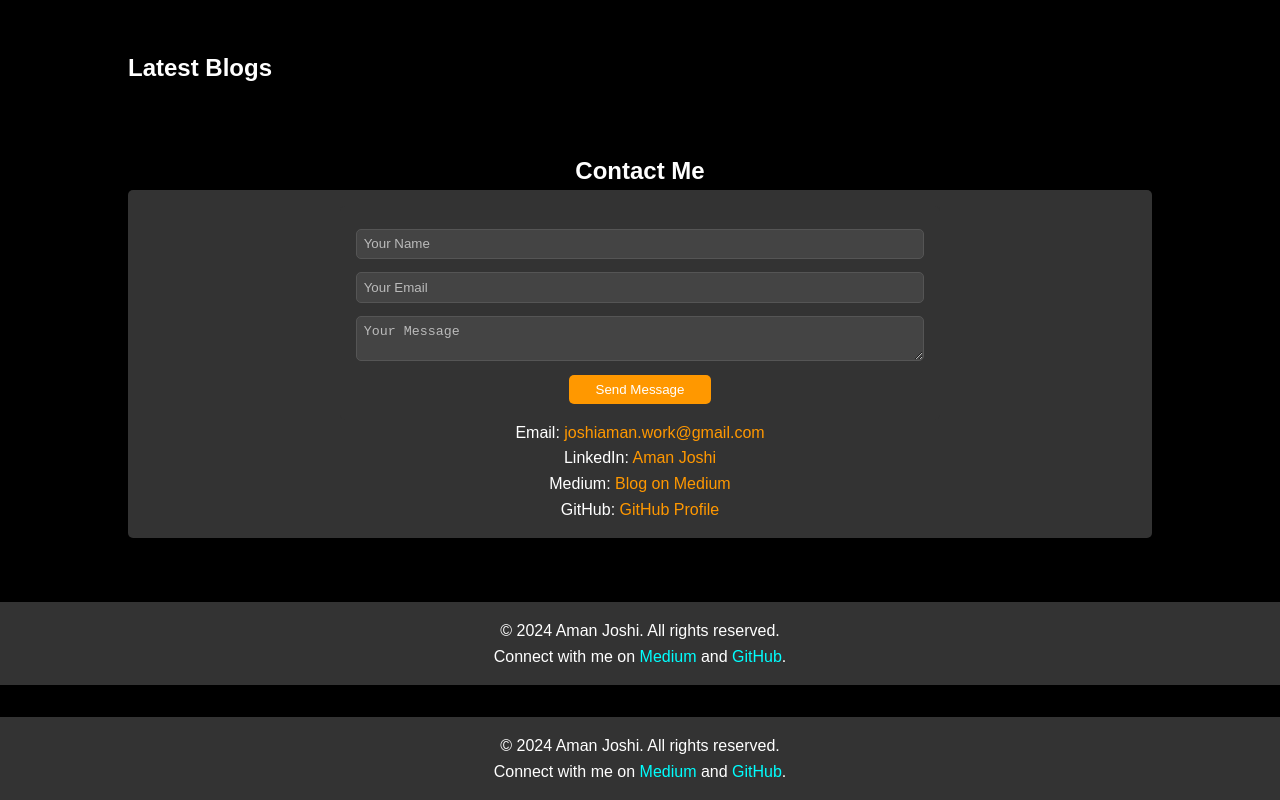
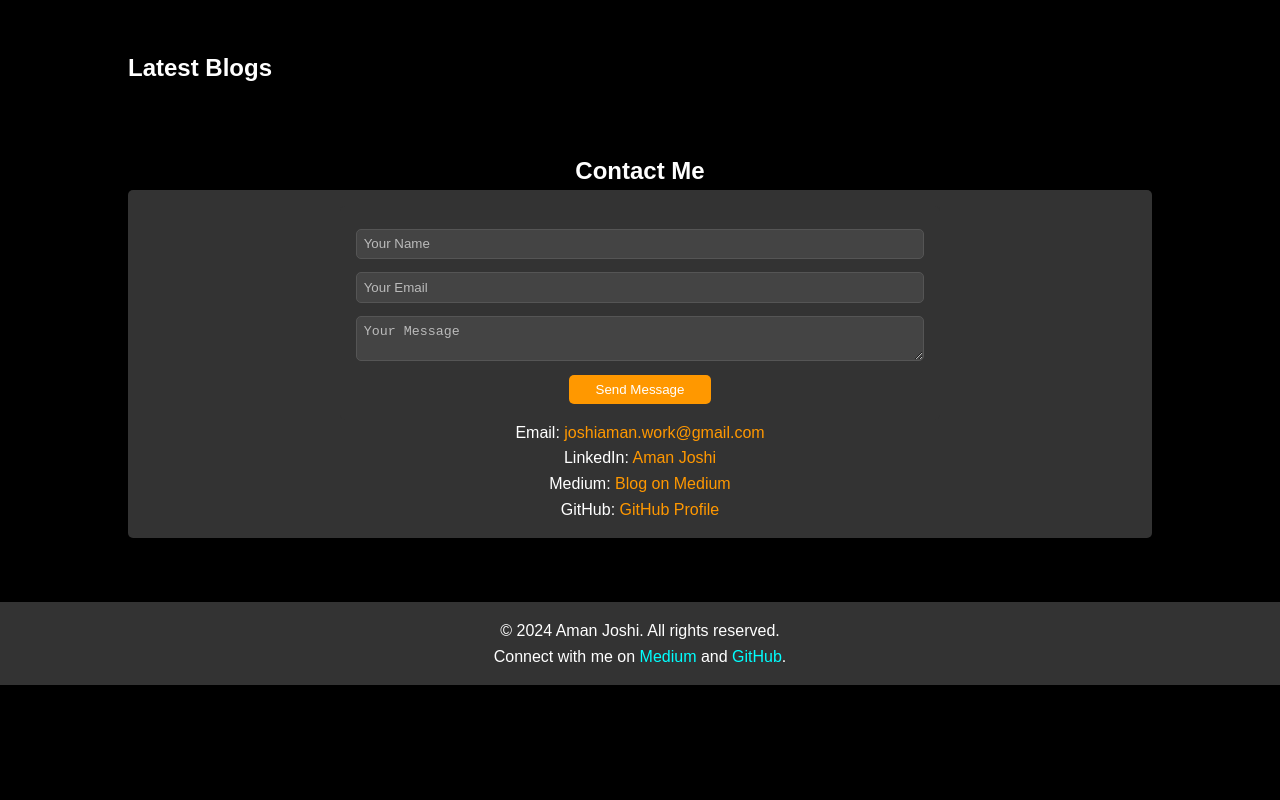
Before and after one commit to icyboguyaman/amanjoshi.dev, a plain HTML site: page index.html in a window 1280 px wide. Shown: the part 2848-3648 px from the top of the page. After the commit the page ends 3533 px from the top, so only its background shows below. Drawn offline with Linux system fonts and the light colour scheme; no server answers.

Commit message:
Update index.html

```diff
--- a/index.html
+++ b/index.html
@@ -180,13 +180,6 @@
         </div>
     </footer>
 
-    <footer>
-        <div class="container">
-            <p>&copy; 2024 Aman Joshi. All rights reserved.</p>
-            <p>Connect with me on <a href="https://medium.com/@amanjoshi1399">Medium</a> and <a href="https://github.com/icyboguyaman">GitHub</a>.</p>
-        </div>
-    </footer>
-
     <script>
         // Fetch Medium posts
         document.addEventListener("DOMContentLoaded", function() {
```
